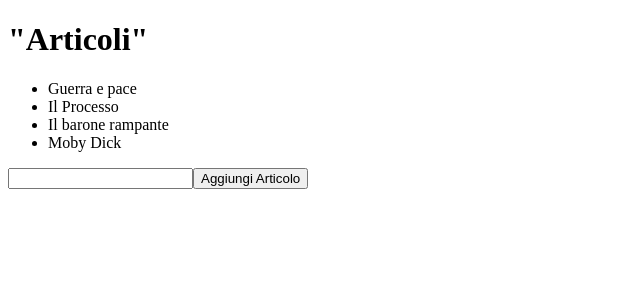
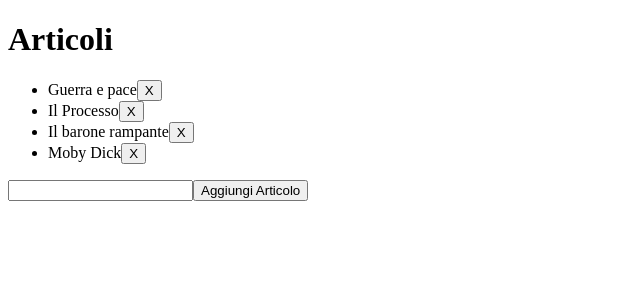
Before and after one commit to MarcoCentofanti/react-form, a React (Vite) app: page / in a window 1280 px wide. Shown: the top 300 px of the page, without its empty margins (0-640 px from the left). Built offline with nearby package versions, Linux system fonts and the light colour scheme.

Commit message:
Remove Article

```diff
--- a/src/App.jsx
+++ b/src/App.jsx
@@ -3,6 +3,11 @@
 
 // Milestone 2
 // Aggiungiamo in pagina un semplice form con un campo input in cui inserire il titolo di un nuovo articolo del blog. Al submit del form, mostrare la lista degli articoli aggiornati.
+
+// BONUS
+// Aggiungere la possibilità di cancellare ciascun articolo utilizzando un'icona.
+// Implementare la funzionalità di modifica del titolo di un post.
+// Impostare il lavoro su più componenti.
 
 import { useState } from 'react'
 import './App.css'
@@ -13,7 +18,7 @@ function App() {
 
   return (
     <>
-      <h1>"Articoli"</h1>
+      <h1>Articoli</h1>
       <ArticleList/>
     </>
   )
--- a/src/assets/ArticleList.jsx
+++ b/src/assets/ArticleList.jsx
@@ -8,14 +8,27 @@ export default function ArticleList() {
     e.preventDefault()
     SetArticles([...articles, newArticle])
     SetNewArticle("")
+  }
 
+  const removeArticle = (index) => {
+    const trimmedArticleList = articles.filter((element, i) => {
+      return index !== i
+    })
+    SetArticles(trimmedArticleList)
   }
 
   return (
     <>
       <ul>
         {articles.map((singlearticle, index) => (
-          <li key={index}>{singlearticle}</li>
+          <li
+          key={index}>
+            {singlearticle}
+            <button
+              onClick={() => removeArticle(index)}>
+                X
+            </button>
+          </li>
         ))}
       </ul>
       <form onSubmit={addArtilce}>
```
